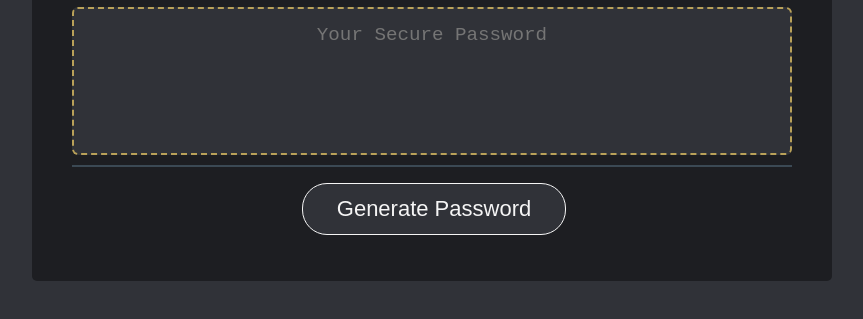
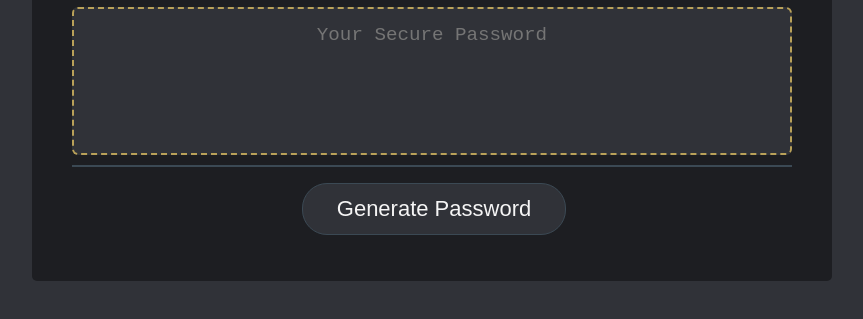
Before and after one commit to Laika-Beats/Homework3, a plain HTML site: page index.html in a window 1280 px wide. Shown: the part 241-560 px from the top of the page, without its empty margins (208-1071 px from the left). Drawn offline with Linux system fonts and the light colour scheme.

Commit message:
button border color change

```diff
--- a/style.css
+++ b/style.css
@@ -73,7 +73,7 @@ header {
 }
 
 .btn {
-  border: 1px solid whitesmoke;
+  border: 1px solid hsl(206, 17%, 28%);
   background-color: #303238;
   border-radius: 25px;
   box-shadow: black;
```
